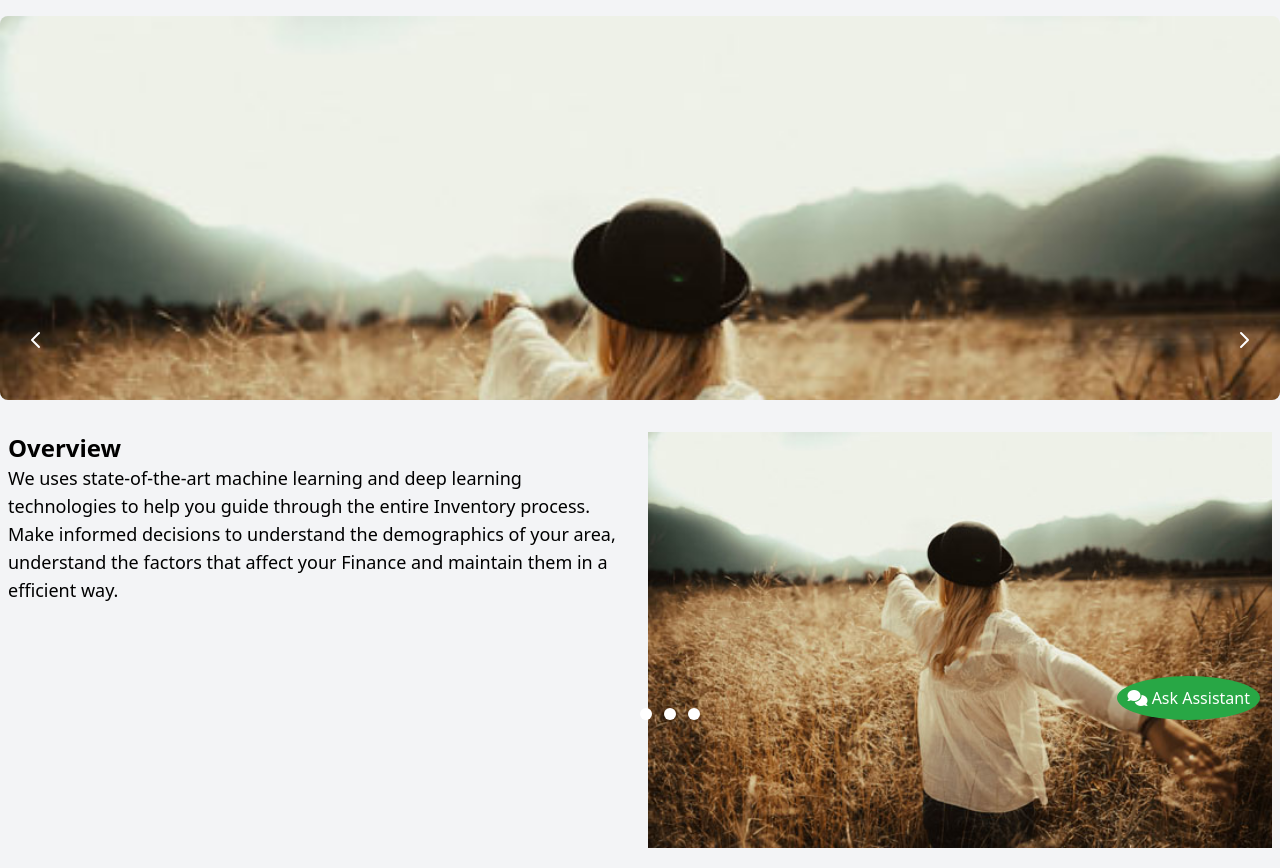
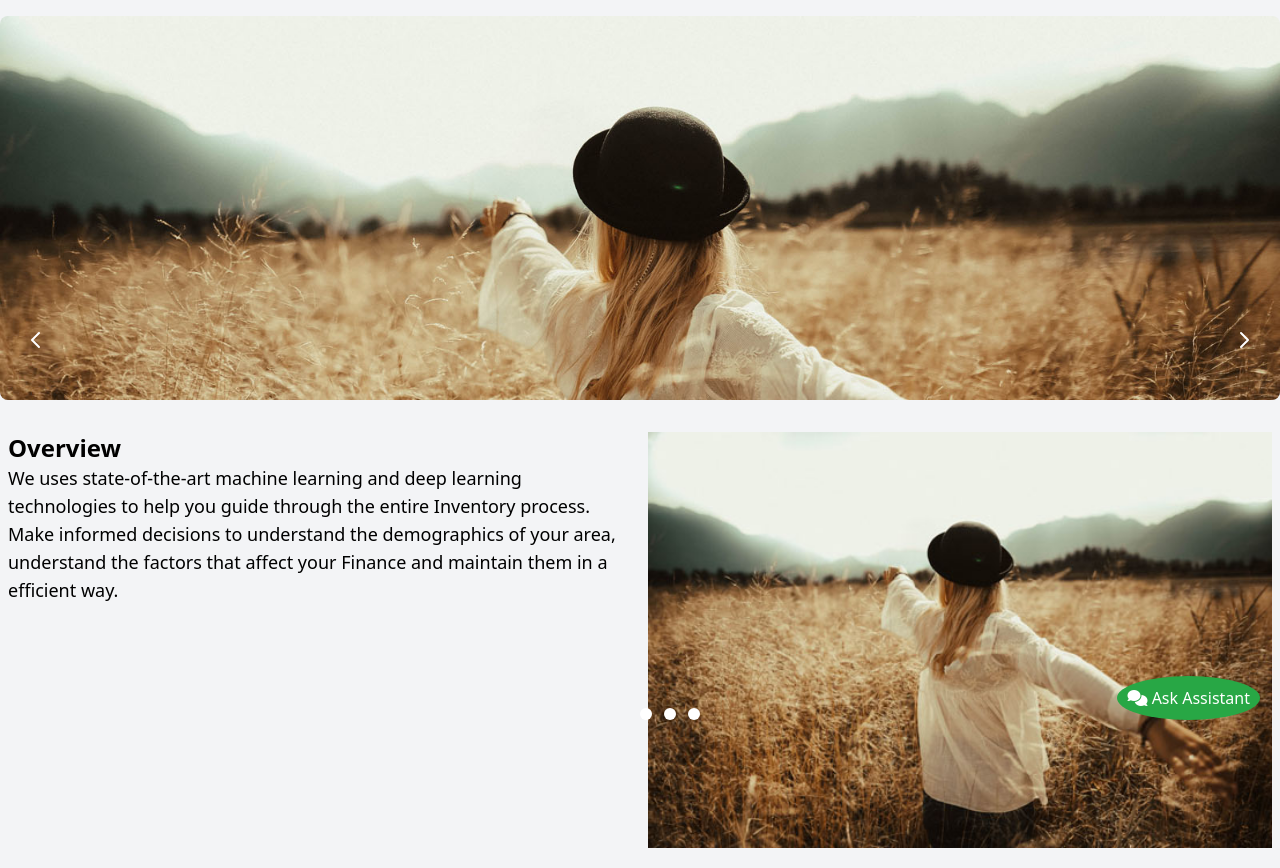
Before and after one commit to Shamantak12/Ilava, a Flask app: page / in a window 1280 px wide. Shown: the part 60-928 px from the top of the page. Run offline with Flask 2, Linux system fonts and the light colour scheme; parts of the project's set-up code (start-up, migrations or seed data) failed here and were passed over; some libraries are stand-ins or nearby versions.

Commit message:
Update carousel images in index.html

```diff
--- a/agricrop-main/templates/index.html
+++ b/agricrop-main/templates/index.html
@@ -46,7 +46,7 @@
     <div class="relative w-full" id="carouselExampleCaptions"></div>
       <div class="relative h-56 overflow-hidden rounded-lg md:h-96">
         <div class="duration-700 ease-in-out" data-carousel-item>
-          <img src="/static/images/core.jpg" class="block w-full" alt="...">
+          <img src="/static/images/5.jpg" class="block w-full" alt="...">
         </div>
         <div class="hidden duration-700 ease-in-out" data-carousel-item>
           <img src="/static/images/s4.jpg" class="block w-full" alt="...">
```
